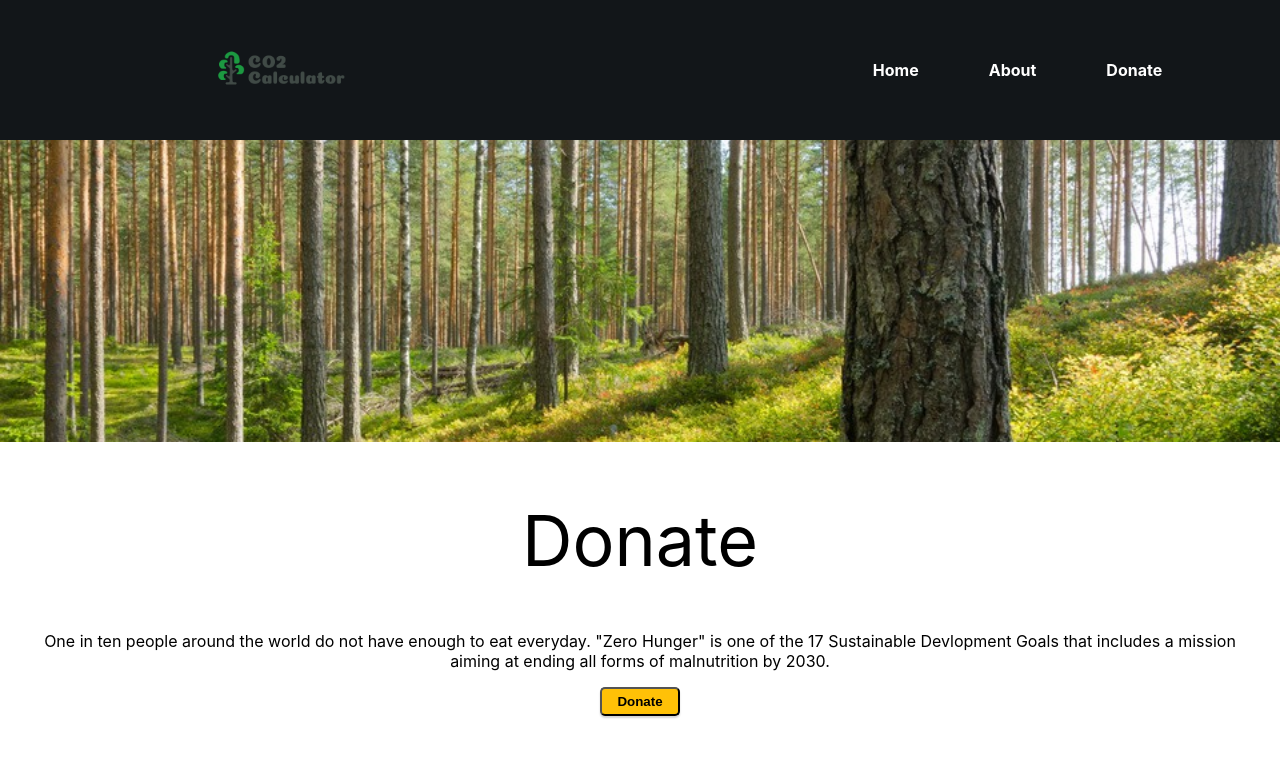
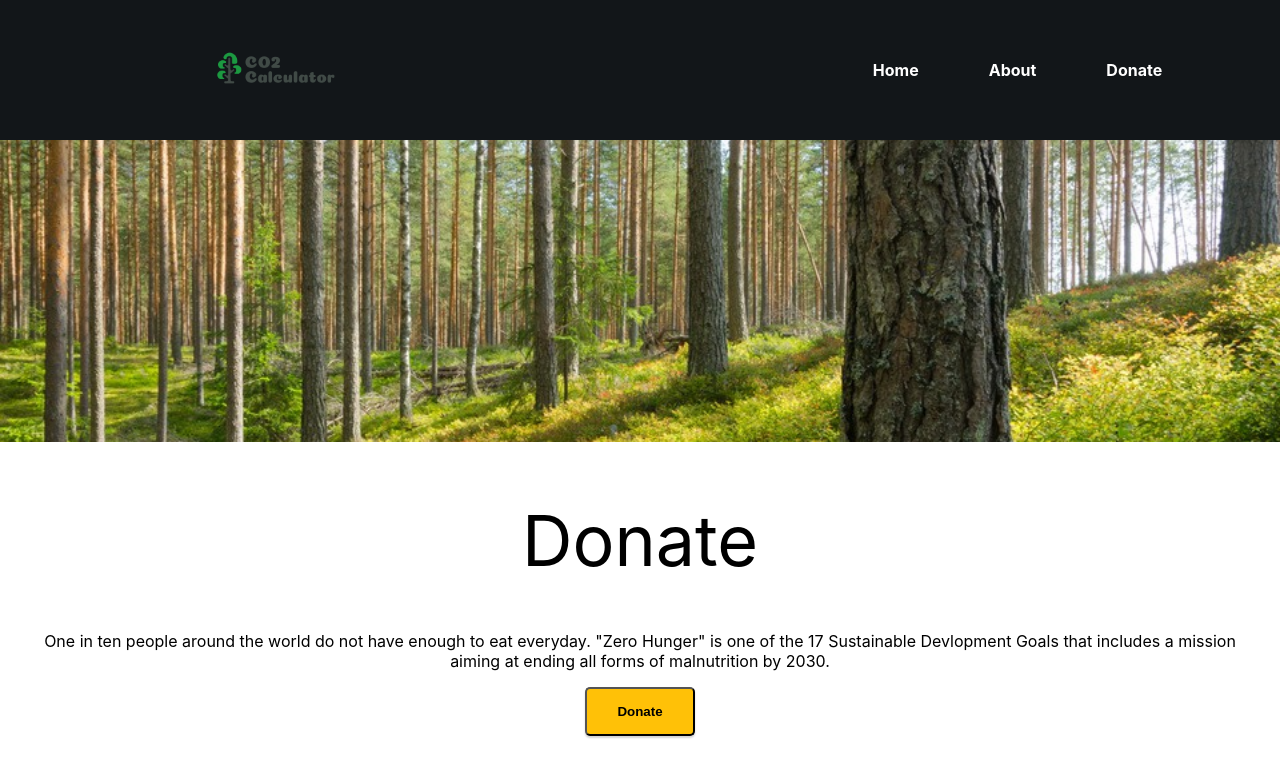
Before and after one commit to OhLawdHeCoding/Halo, a React (Create React App) app in the folder CO2_calculator/co2/: page /donate in a window 1280 px wide. Shown: the top 776 px of the page. Built offline with nearby package versions, Linux system fonts and the light colour scheme.

Commit message:
Increased size of donate button
.

```diff
--- a/CO2_calculator/co2/src/Components/DonateButton.js
+++ b/CO2_calculator/co2/src/Components/DonateButton.js
@@ -2,7 +2,7 @@ import styled from 'styled-components';
 
 const Button = styled.button`
 background-color: #FFC107;
-padding: 5px 15px;
+padding: 15px 30px;
 border-radius: 5px;
 box-shadow: 0px 2px 2px lightgray;
 cursor: pointer;
--- a/CO2_calculator/co2/src/styling/Navbar.css
+++ b/CO2_calculator/co2/src/styling/Navbar.css
@@ -15,7 +15,7 @@
   }
 
   .navbar .left img {
-    width: 140px;
+    width: 130px;
   }
 
   .navbar .right {
```
